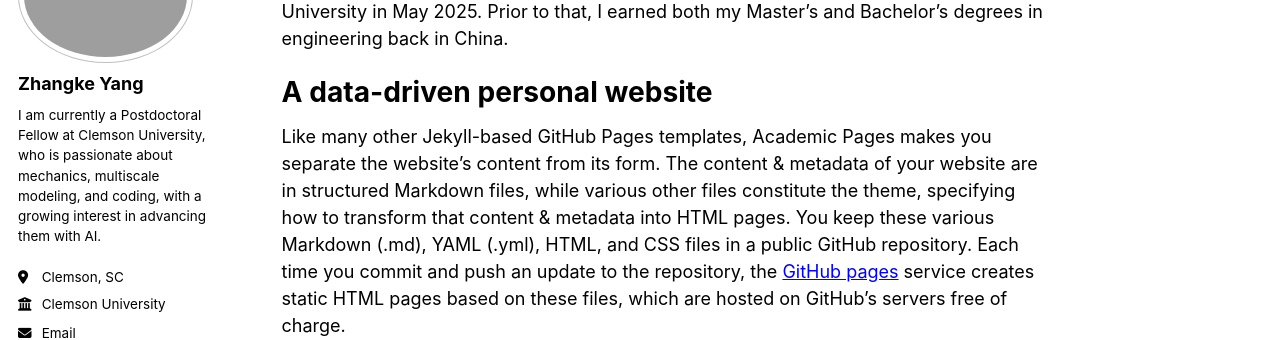
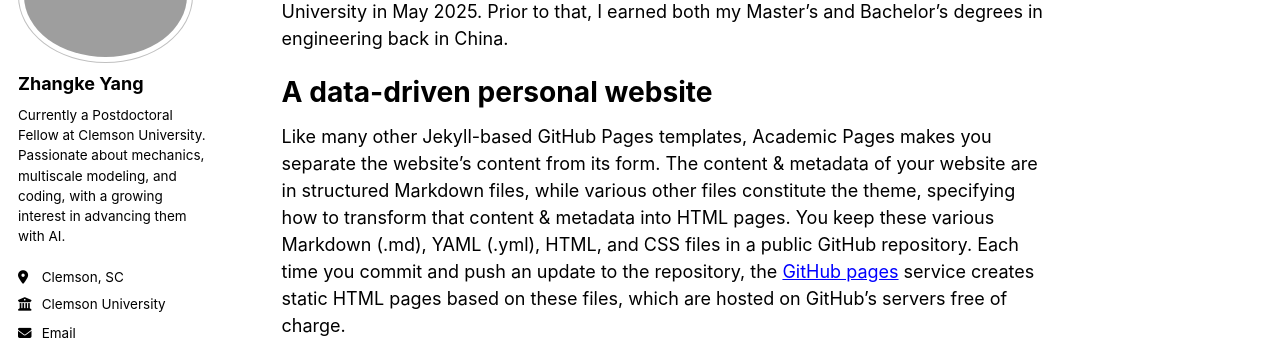
Before and after one commit to zkyang16/zkyang16.github.io, a Jekyll site: the page built from _pages/about.md, in a window 1280 px wide. Shown: the part 172-512 px from the top of the page. Built offline with Jekyll 4.4.1, drawn with Linux system fonts in a browser that asks for light colours; some web fonts are replaced; a script bundle is joined from its source files by our own code; library files that are not in the unit come from our copies.

Commit message:
Update _config.yml

```diff
--- a/_config.yml
+++ b/_config.yml
@@ -26,7 +26,7 @@ author:
   avatar           : "profile.png"
   name             : "Zhangke Yang"
   pronouns         : # example: "she/her"
-  bio              : "I am currently a Postdoctoral Fellow at Clemson University, who is passionate about mechanics, multiscale modeling, and coding, with a growing interest in advancing them with AI."
+  bio              : "Currently a Postdoctoral Fellow at Clemson University. Passionate about mechanics, multiscale modeling, and coding, with a growing interest in advancing them with AI."
   location         : "Clemson, SC"
   employer         : "Clemson University"
   uri              : # URL
```
